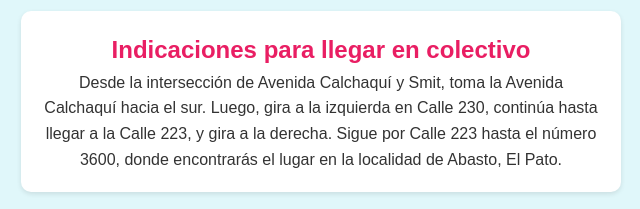
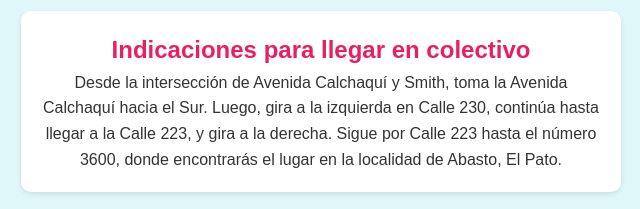
Before and after one commit to john775-coder/ubicacion-congreso, a plain HTML site: page index.html in a window 1280 px wide. Shown: the part 314-523 px from the top of the page, 319-959 px from the left. Drawn offline with Linux system fonts and the light colour scheme.

Commit message:
Update index.html

```diff
--- a/index.html
+++ b/index.html
@@ -14,7 +14,7 @@
 
     <section class="indicaciones">
         <h2>Indicaciones para llegar en colectivo</h2>
-        <p>Desde la intersección de Avenida Calchaquí y Smit, toma la Avenida Calchaquí hacia el sur. Luego, gira a la izquierda en Calle 230, continúa hasta llegar a la Calle 223, y gira a la derecha. Sigue por Calle 223 hasta el número 3600, donde encontrarás el lugar en la localidad de Abasto, El Pato.</p>
+        <p>Desde la intersección de Avenida Calchaquí y Smith, toma la Avenida Calchaquí hacia el Sur. Luego, gira a la izquierda en Calle 230, continúa hasta llegar a la Calle 223, y gira a la derecha. Sigue por Calle 223 hasta el número 3600, donde encontrarás el lugar en la localidad de Abasto, El Pato.</p>
     </section>
 
     <section class="mapa">
```
